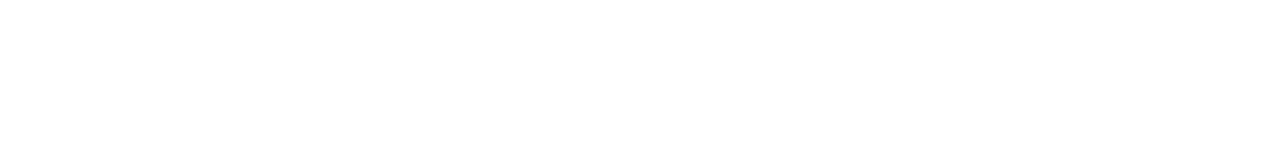
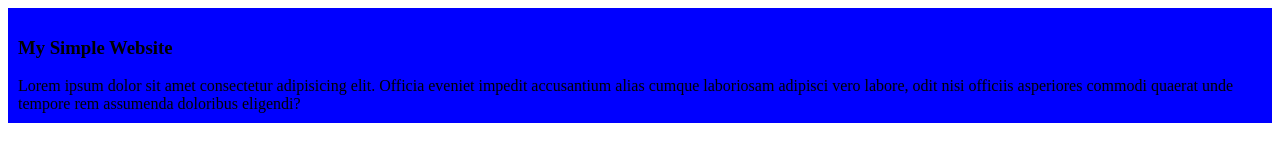
Before and after one commit to mahid488/my-simple-website, a plain HTML site: page index.html in a window 1280 px wide. Drawn offline with Linux system fonts and the light colour scheme.

Commit message:
added the first vlog

```diff
--- /dev/null
+++ b/Styles/blog.css
@@ -0,0 +1,5 @@
+div{
+
+    background-color: blue;
+    padding: 10px;
+}
--- a/index.html
+++ b/index.html
@@ -4,8 +4,13 @@
     <meta charset="UTF-8">
     <meta name="viewport" content="width=device-width, initial-scale=1.0">
     <title>my simple website</title>
+    <link rel="stylesheet" href="Styles/blog.css">
 </head>
 <body>
+    <div>
+        <h3>My Simple Website</h3>
+        Lorem ipsum dolor sit amet consectetur adipisicing elit. Officia eveniet impedit accusantium alias cumque laboriosam adipisci vero labore, odit nisi officiis asperiores commodi quaerat unde tempore rem assumenda doloribus eligendi?
+    </div>
 
 </body>
 </html>
```
